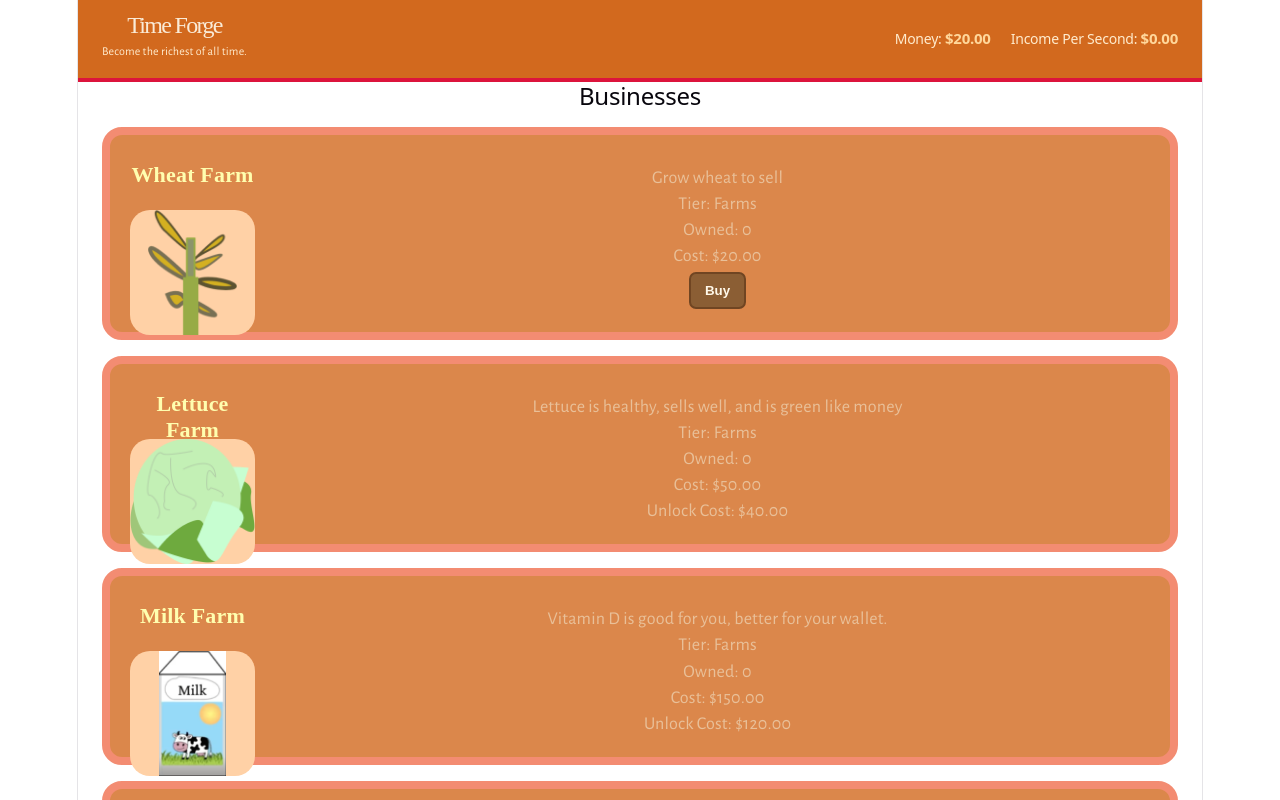
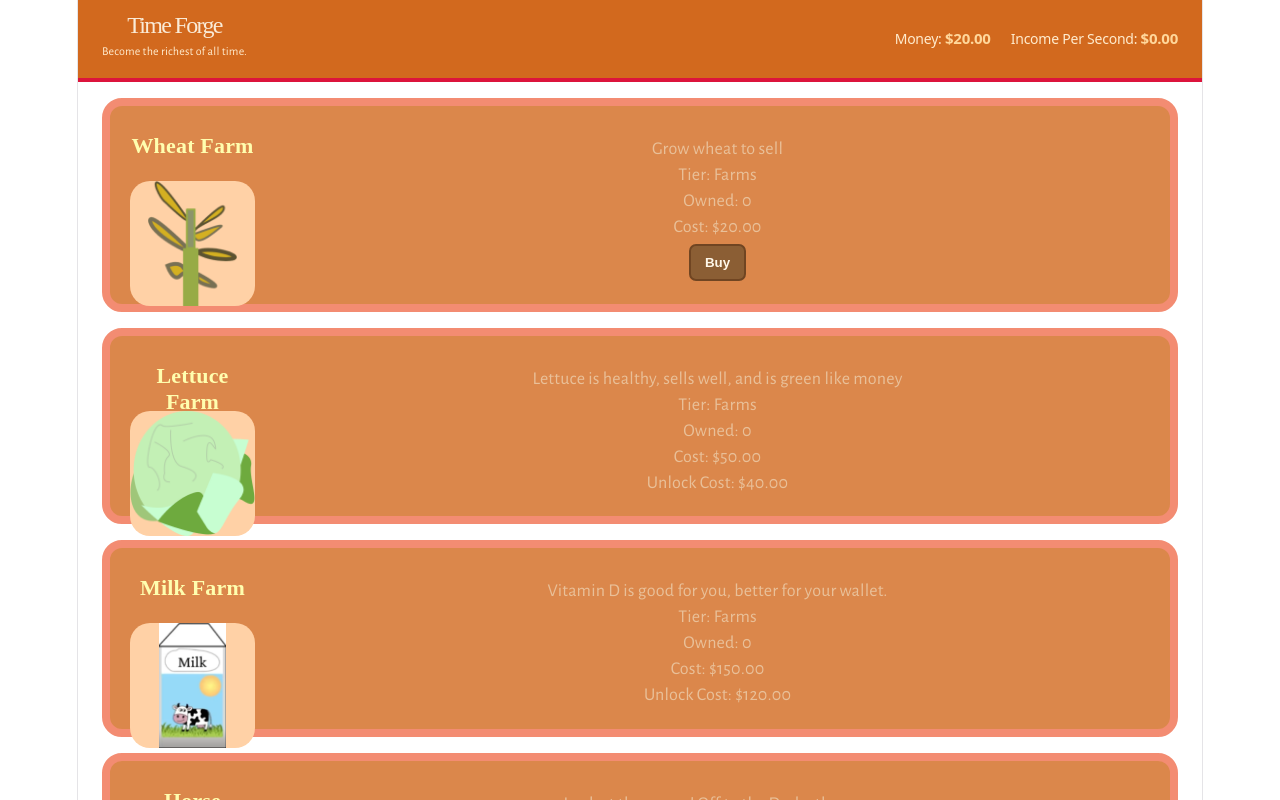
Before and after one commit to Scripting-Java/IdleGame, a React (Vite) app: page / in a window 1280 px wide. Shown: the top 800 px of the page. Built offline with nearby package versions, Linux system fonts and the light colour scheme; a web font is replaced by a local one.

Commit message:
Fixed headers disappearing bc of new changes

```diff
--- a/src/App.css
+++ b/src/App.css
@@ -21,6 +21,7 @@ body {
 .topBar {
   position: sticky;
   top: 0;
+  z-index: 100;
   align-items: center;
   gap: 28px;
   padding: 12px 24px;
@@ -28,6 +29,8 @@ body {
   border-bottom: 4px solid crimson;
   display: flex;
 }
+
+
 
 .gameLogo h1 {
   color: antiquewhite;
--- a/src/App.tsx
+++ b/src/App.tsx
@@ -73,7 +73,6 @@ function App() {
   return (
     <section>
       <TopMenuBar money={game.money} incomePerSec={incPerSec}></TopMenuBar>
-      <h2>Businesses</h2>
       {businesses.map(business => {
         const owned = game.businesses[business.id]
         const cost = getBusinessCost(business.baseCost, owned?.amt ?? 0, business.category)
```
